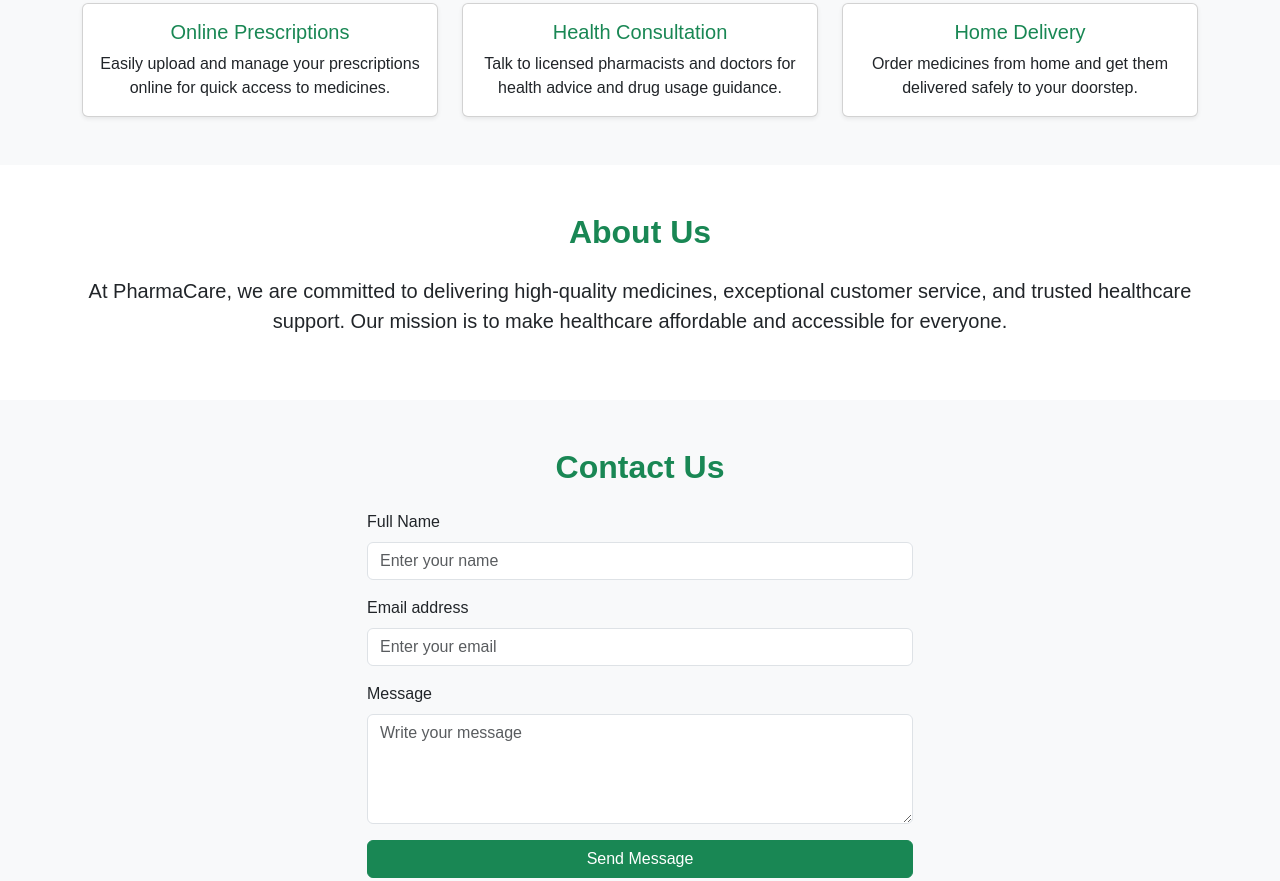
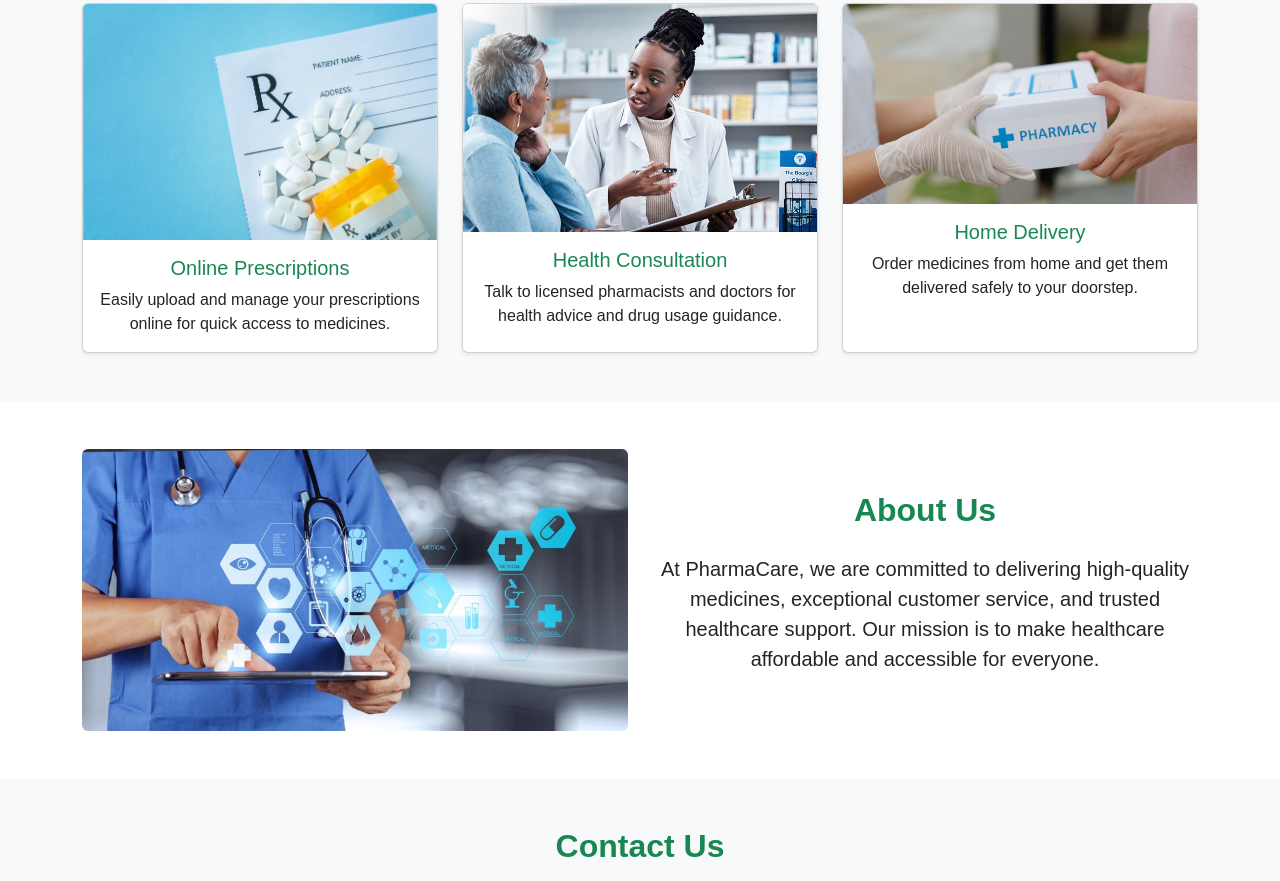
Before and after one commit to GfTechHub/Pharmacy-landing-page, a plain HTML site: page index.html in a window 1280 px wide. Shown: the part 963-1844 px from the top of the page. Drawn offline with nearby package versions, Linux system fonts and the light colour scheme.

Commit message:
feat: add image placeholders for hero, services, and about sections

```diff
--- a/index.html
+++ b/index.html
@@ -6,7 +6,7 @@
   <title>PharmaCare - Your Trusted Pharmacy</title>
   <!-- Bootstrap 5 -->
   <link href="https://cdn.jsdelivr.net/npm/bootstrap@5.3.3/dist/css/bootstrap.min.css" rel="stylesheet">
-  <!-- Animate.css for animations -->
+  <!-- Animate.css -->
   <link rel="stylesheet" href="https://cdnjs.cloudflare.com/ajax/libs/animate.css/4.1.1/animate.min.css"/>
   <!-- Custom CSS -->
   <link rel="stylesheet" href="style.css">
@@ -31,7 +31,7 @@
     </div>
   </nav>
 
-  <!-- Hero Section -->
+  <!-- Hero Section with background image -->
   <section id="home" class="d-flex align-items-center justify-content-center text-center">
     <div class="container">
       <h1 class="display-4 fw-bold animate__animated animate__fadeInDown">Welcome to PharmaCare</h1>
@@ -40,13 +40,14 @@
     </div>
   </section>
 
-  <!-- Services Section -->
+  <!-- Services Section with images -->
   <section id="services" class="py-5 bg-light text-center">
     <div class="container">
       <h2 class="fw-bold text-success mb-4 animate__animated animate__fadeIn">Our Services</h2>
       <div class="row g-4">
         <div class="col-md-4">
           <div class="card shadow-sm h-100 animate__animated animate__fadeInUp">
+            <img src="images/prescription.jpg" class="card-img-top" alt="Online Prescriptions">
             <div class="card-body">
               <h5 class="card-title text-success">Online Prescriptions</h5>
               <p class="card-text">Easily upload and manage your prescriptions online for quick access to medicines.</p>
@@ -55,6 +56,7 @@
         </div>
         <div class="col-md-4">
           <div class="card shadow-sm h-100 animate__animated animate__fadeInUp" style="animation-delay: 0.3s;">
+            <img src="images/consultation.jpg" class="card-img-top" alt="Health Consultation">
             <div class="card-body">
               <h5 class="card-title text-success">Health Consultation</h5>
               <p class="card-text">Talk to licensed pharmacists and doctors for health advice and drug usage guidance.</p>
@@ -63,6 +65,7 @@
         </div>
         <div class="col-md-4">
           <div class="card shadow-sm h-100 animate__animated animate__fadeInUp" style="animation-delay: 0.6s;">
+            <img src="images/delivery.jpg" class="card-img-top" alt="Home Delivery">
             <div class="card-body">
               <h5 class="card-title text-success">Home Delivery</h5>
               <p class="card-text">Order medicines from home and get them delivered safely to your doorstep.</p>
@@ -73,12 +76,19 @@
     </div>
   </section>
 
-  <!-- About Section -->
+  <!-- About Section with image -->
   <section id="about" class="py-5">
-    <div class="container text-center">
-      <h2 class="fw-bold text-success mb-4 animate__animated animate__fadeIn">About Us</h2>
-      <p class="lead animate__animated animate__fadeInUp">At <strong>PharmaCare</strong>, we are committed to delivering high-quality medicines, exceptional customer service, and trusted healthcare support.
-      Our mission is to make healthcare affordable and accessible for everyone.</p>
+    <div class="container">
+      <div class="row align-items-center">
+        <div class="col-md-6 text-center animate__animated animate__fadeInLeft">
+          <img src="images/about.jpg" class="img-fluid rounded" alt="About PharmaCare">
+        </div>
+        <div class="col-md-6 text-center animate__animated animate__fadeInRight">
+          <h2 class="fw-bold text-success mb-4">About Us</h2>
+          <p class="lead">At <strong>PharmaCare</strong>, we are committed to delivering high-quality medicines, exceptional customer service, and trusted healthcare support.
+          Our mission is to make healthcare affordable and accessible for everyone.</p>
+        </div>
+      </div>
     </div>
   </section>
 
--- a/style.css
+++ b/style.css
@@ -69,3 +69,36 @@ html {
   transform: translateY(-5px);
   transition: 0.3s;
 }
+/* Hero Section with optional background image */
+#home {
+  height: 100vh;
+  background: linear-gradient(to right, #a8e063, #56ab2f), url("images/hero.jpg") no-repeat center center/cover;
+  color: white;
+  overflow: hidden;
+}
+
+/* Smooth scroll */
+html {
+  scroll-behavior: smooth;
+}
+
+/* Hover animations */
+.btn:hover {
+  transform: scale(1.05);
+  transition: 0.3s ease-in-out;
+}
+
+.card:hover {
+  transform: translateY(-5px);
+  transition: 0.3s;
+}
+
+/* About image */
+#about img {
+  max-height: 350px;
+  object-fit: cover;
+}
+#home {
+  background: url("images/hero.jpg") no-repeat center center/cover,
+    linear-gradient(to right, #a8e06390, #56ab2f90);
+}
```
Also changed, not shown: images/about.jpg (added), images/consultation.jpg (added), images/delivery.jpg (added), images/hero.jpg (added), images/prescription.jpg (added).
